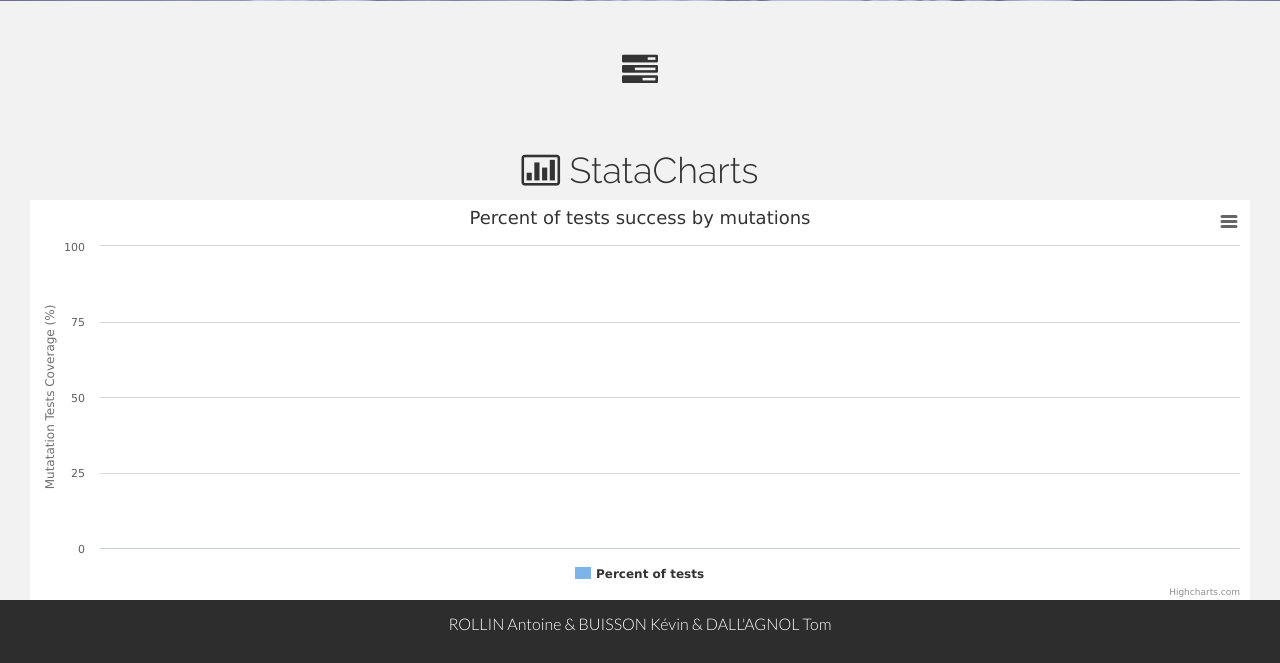
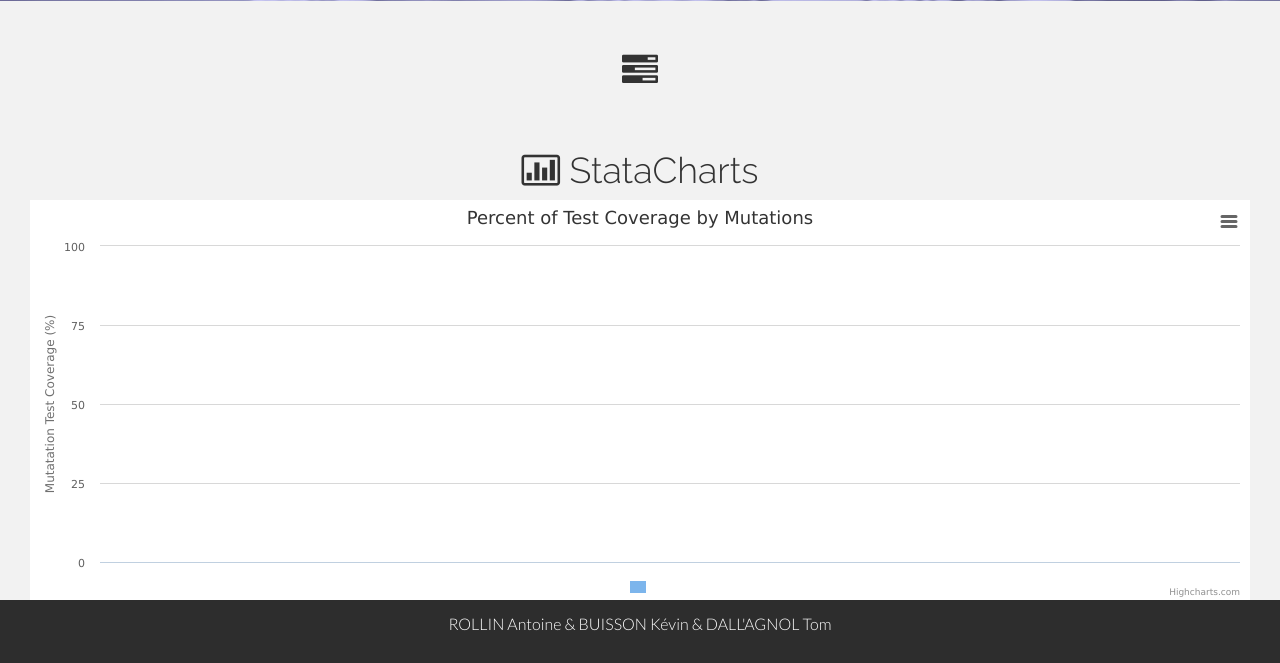
Before and after one commit to Lydwen/Mr.Statamutation, a Python web app: template Mr.Statapython/statapython/templates/report.html in a window 1280 px wide. Shown: the part 469-1132 px from the top of the page. Run offline with Jinja, Linux system fonts and the light colour scheme; the template is opened without the code that fills it, so the values that code supplies are empty; some libraries are stand-ins or nearby versions.

Commit message:
[Update] Report.html charts

```diff
--- a/Mr.Statapython/statapython/templates/report.html
+++ b/Mr.Statapython/statapython/templates/report.html
@@ -108,7 +108,7 @@
 				},
 
 				title: {
-					text: 'Percent of tests success by mutations'
+					text: 'Percent of Test Coverage by Mutations'
 				},
 
 				xAxis: {
@@ -121,7 +121,7 @@
 					min: 0,
 					max: 100,
 					title: {
-						text: 'Mutatation Tests Coverage (%)'
+						text: 'Mutatation Test Coverage (%)'
 					}
 				},
 
@@ -138,7 +138,7 @@
 				},
 
 				series: [{
-					name: 'Percent of tests',
+					name: ' ',
 					/*data: [20, 40, 60, 80],*/
 					data: [
 						{% for report in mutations_reports %}
```
